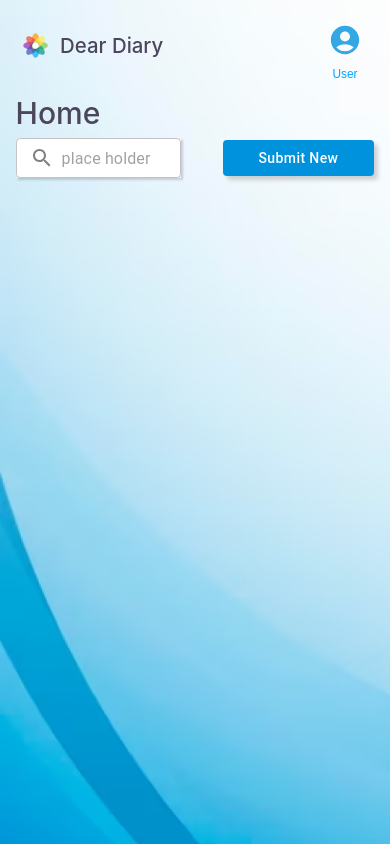
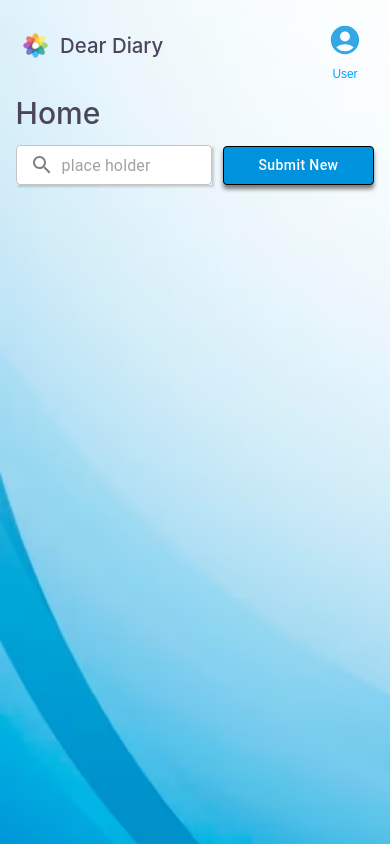
Before and after one commit to fcodelabs/training-web, a React (Create React App) app in the folder dear-diary/: page /home in a window 390 px wide. Built offline with nearby package versions, Linux system fonts and the light colour scheme.

Commit message:
updated searchbar

```diff
--- a/dear-diary/src/components/Navbar/Navbar.tsx
+++ b/dear-diary/src/components/Navbar/Navbar.tsx
@@ -1,28 +1,18 @@
-import * as React from 'react';
 import AppBar from '@mui/material/AppBar';
 import Box from '@mui/material/Box';
 import Toolbar from '@mui/material/Toolbar';
 import IconButton from '@mui/material/IconButton';
-import Typography from '@mui/material/Typography';
-import Menu from '@mui/material/Menu';
-import MenuIcon from '@mui/icons-material/Menu';
 import Container from '@mui/material/Container';
-import Avatar from '@mui/material/Avatar';
-import Button from '@mui/material/Button';
 import Tooltip from '@mui/material/Tooltip';
-import MenuItem from '@mui/material/MenuItem';
-import AdbIcon from '@mui/icons-material/Adb';
 import Deardiary from '../DearDiary/DearDiary';
 import Profile from '../Profile/Profile';
 
-
 function ResponsiveAppBar() {
-    const [anchorElUser, setAnchorElUser] = React.useState<null | HTMLElement>(null);
 
 
     return (
         <AppBar position="static" style={{backgroundColor:'transparent', boxShadow:'none'}}>
-            <Container maxWidth="xl">
+            <Container style={{maxWidth:"2000px"}}>
                 <Toolbar disableGutters>
                     {<Deardiary />}
 
--- a/dear-diary/src/components/SearchBar/SearchBar.css
+++ b/dear-diary/src/components/SearchBar/SearchBar.css
@@ -1,5 +1,5 @@
 @media screen and (max-width: 768px){
 
 .search-input{
-   width: 80% !important;
+   width: 95% !important;
 }}
--- a/dear-diary/src/containers/HomePage/Homebody/Home.css
+++ b/dear-diary/src/containers/HomePage/Homebody/Home.css
@@ -11,6 +11,7 @@
     padding-bottom: 2%;
 }
 .home-search{
+    padding-top: 2%;
     display: flex;
     flex-direction: row;
     justify-content: space-between;
@@ -18,13 +19,13 @@
     width: 100%;
 }
 
+
 .search-button{
-    display: flex;
-    flex-direction: row;
+    border: 0.1px solid black !important;
     width: 15% !important;
     min-width: 18vh !important;
     color: white !important;
-    box-shadow: 4px 4px 4px 0px rgba(50, 50, 50, 0.205);
+    box-shadow: 0px 4px 4px 0px rgba(50, 50, 50, 0.638);
     background-color: #0092DD !important;
     padding-right: 20px;
     text-transform: none !important;
--- a/dear-diary/src/containers/HomePage/Page/HomePage.tsx
+++ b/dear-diary/src/containers/HomePage/Page/HomePage.tsx
@@ -1,6 +1,4 @@
-import Deardiary from "../../../components/DearDiary/DearDiary"
 import ResponsiveAppBar from "../../../components/Navbar/Navbar";
-import Profile from "../../../components/Profile/Profile";
 import Home from "../Homebody/Home";
 import "./HomePage.css"
 const HomePage = () => {
```
